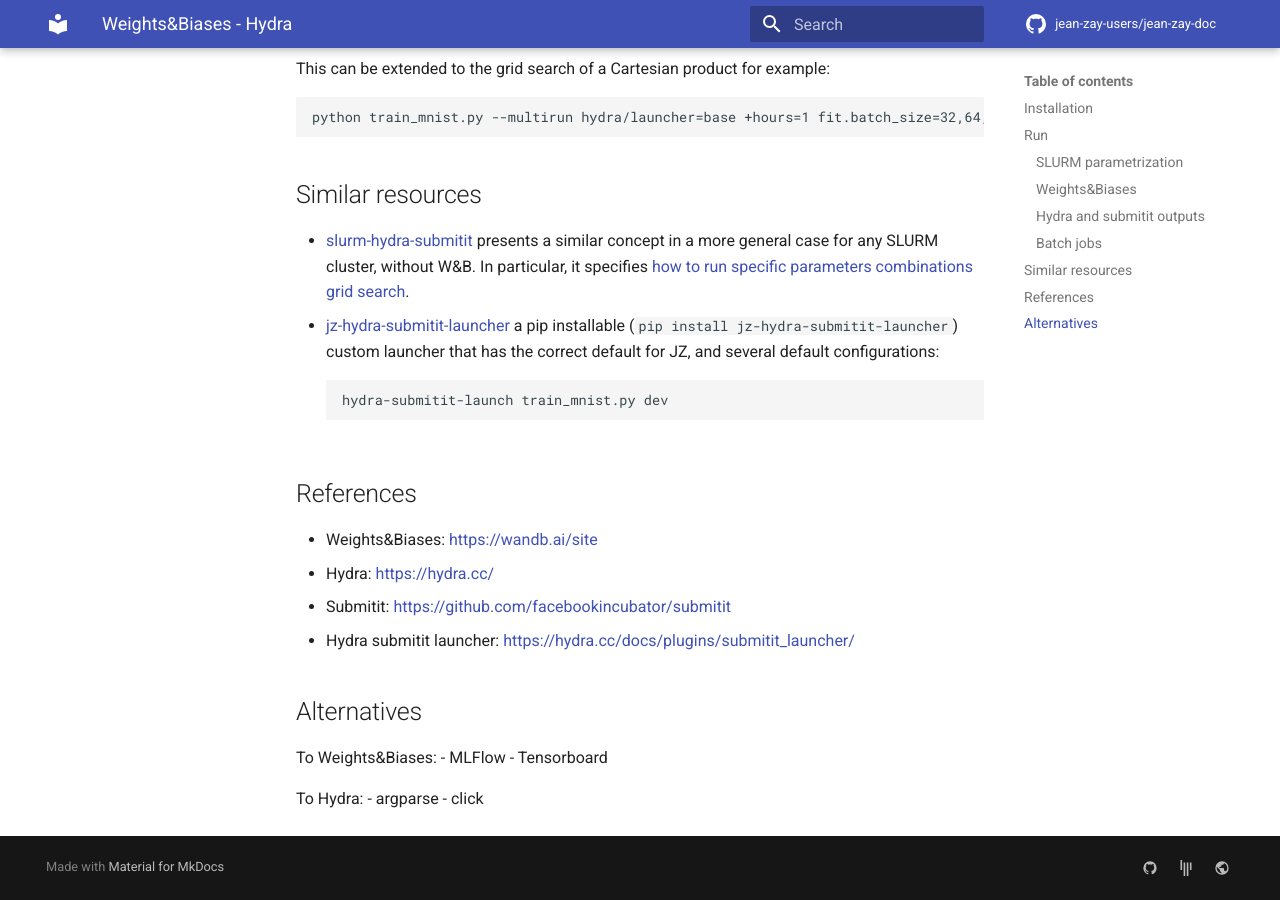
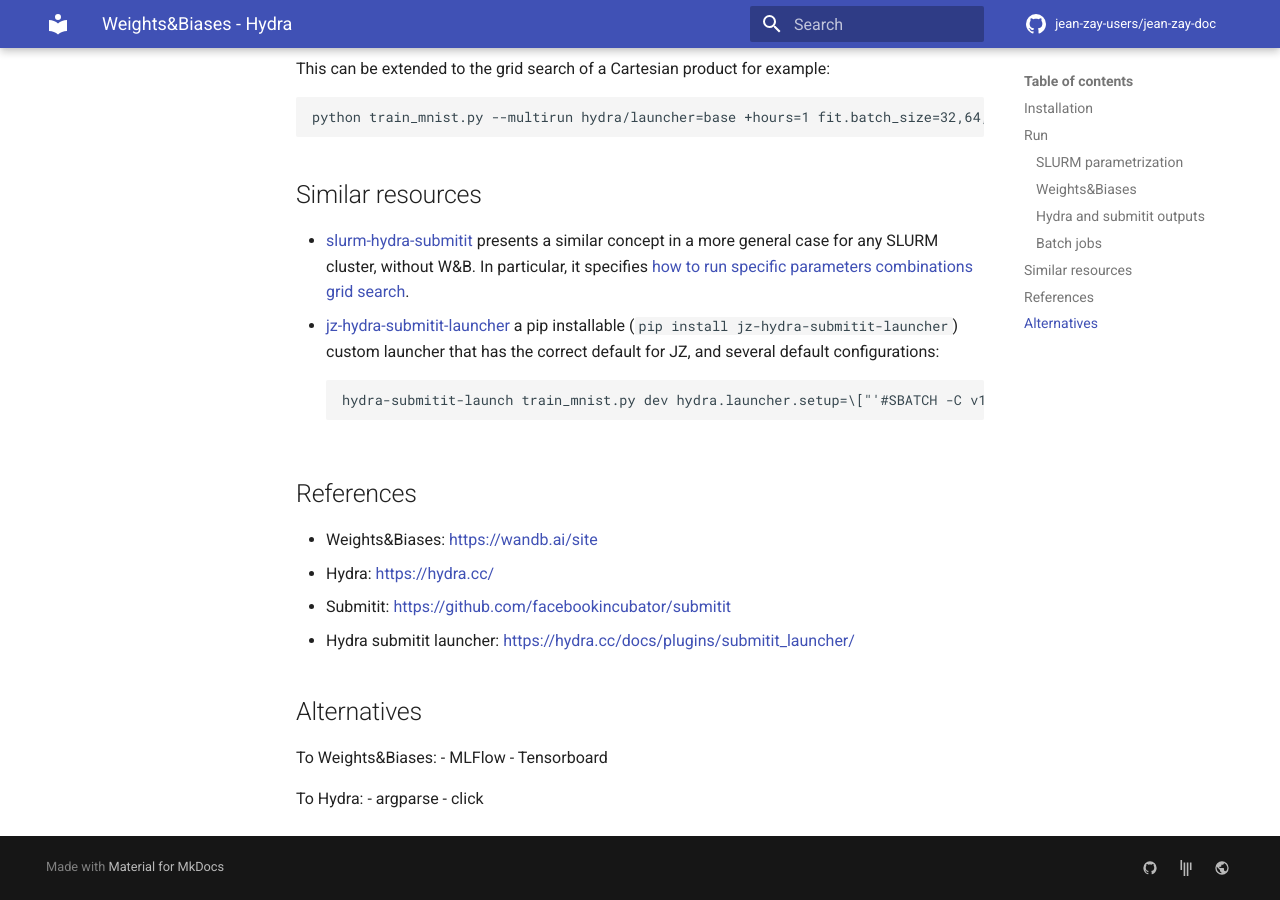
Before and after one commit to jean-zay-users/jean-zay-doc, an MkDocs documentation site: the page built from docs/examples/tf/tf_wandb_hydra/README.md, in a window 1280 px wide and 900 px high, scrolled down 1696 px. Built offline with MkDocs 1.6.1 and Material for MkDocs 9.7.7, drawn with Linux system fonts in a browser that asks for light colours; comment, search, counter and statistics services are not loaded.

Commit message:
added spec that my plugin needs to specify wandb mode to offline

````diff
--- a/docs/examples/tf/tf_wandb_hydra/README.md
+++ b/docs/examples/tf/tf_wandb_hydra/README.md
@@ -66,7 +66,7 @@
 - [slurm-hydra-submitit](https://github.com/RaphaelMeudec/slurm-hydra-submitit) presents a similar concept in a more general case for any SLURM cluster, without W&B. In particular, it specifies [how to run specific parameters combinations grid search](https://github.com/RaphaelMeudec/slurm-hydra-submitit#specific-parameters-combinations).
 - [jz-hydra-submitit-launcher](https://github.com/zaccharieramzi/jz-hydra-submitit-launcher) a pip installable (`pip install jz-hydra-submitit-launcher`) custom launcher that has the correct default for JZ, and several default configurations:
 ```
-hydra-submitit-launch train_mnist.py dev
+hydra-submitit-launch train_mnist.py dev hydra.launcher.setup=\["'#SBATCH -C v100-32g'","'export WANDB_MODE=offline'"\]
 ```
 
 
````
